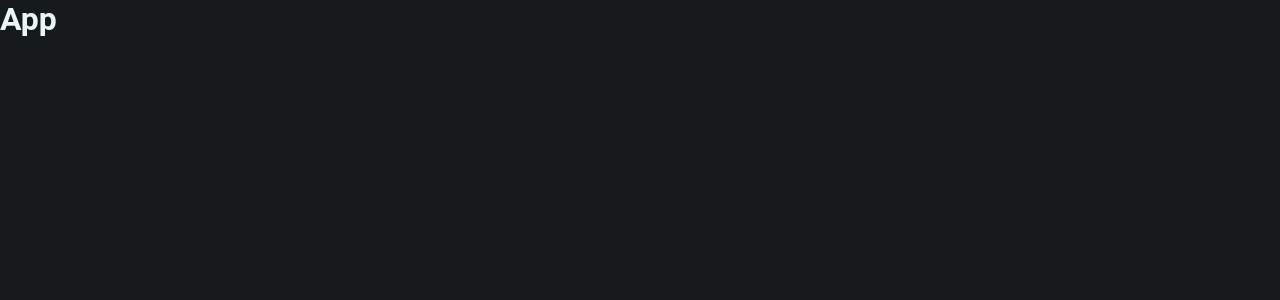
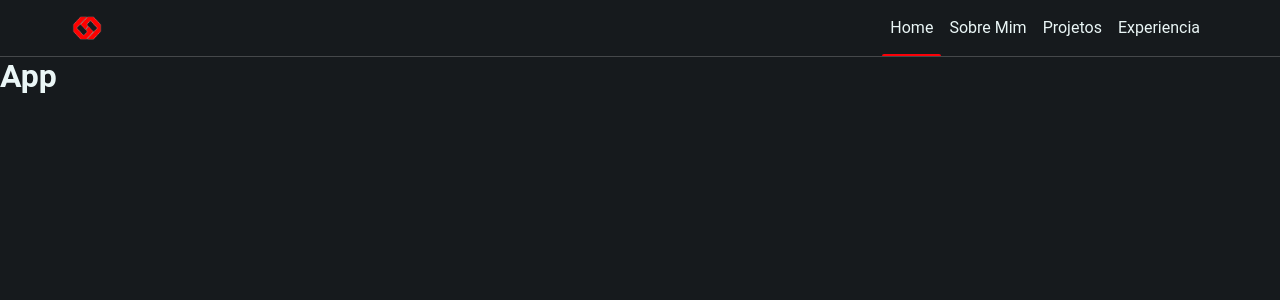
Before and after one commit to thg-nunes/portfolio, a Next.js app: page / in a window 1280 px wide. Shown: the top 300 px of the page. Built offline with nearby package versions, Linux system fonts and the light colour scheme; a web font is replaced by a local one.

Commit message:
feature: inicio da construcao do header

```diff
--- /dev/null
+++ b/src/components/header/index.tsx
@@ -0,0 +1,37 @@
+import Image from "next/image"
+import { NavLink } from "../navLink"
+import { Container } from "./styled"
+
+export const Header = () => {
+  return (
+    <Container>
+      <section>
+        <Image src='/logo.png' width='30px' height='30px' />
+        <nav>
+          <ul>
+            <NavLink href='/' activeClassname="link-active" passHref>
+              <a>
+                <li>Home</li>
+              </a>
+            </NavLink>
+            <NavLink href='/about/me' activeClassname="link-active" passHref>
+              <a>
+                <li>Sobre Mim</li>
+              </a>
+            </NavLink>
+            <NavLink href="/projects" activeClassname="link-active" passHref>
+              <a>
+                <li>Projetos</li>
+              </a>
+            </NavLink>
+            <NavLink href="/experiences" activeClassname="link-active" passHref>
+              <a>
+                <li>Experiencia</li>
+              </a>
+            </NavLink>
+          </ul>
+        </nav>
+      </section>
+    </Container>
+  )
+}
--- /dev/null
+++ b/src/components/header/styled.ts
@@ -0,0 +1,41 @@
+import styled from "styled-components";
+
+export const Container = styled.div`
+  & section {
+    width: 100%;
+    max-width: 1200px;
+
+    height: 3.5rem;
+    margin: 0 auto;
+
+    display: flex;
+    align-items: center;
+    justify-content: space-between;
+    padding: 0 2rem;
+
+    nav ul {
+      display: flex;
+      height: 3.5rem;
+      line-height: 3.5rem;
+
+
+      a {
+        position: relative;
+        padding: 0 .5rem;
+
+      }
+      .link-active li::after {
+        content: '';
+        width: 100%;
+        height: 2px;
+        left: 0;
+        bottom: 0;
+        background: ${({theme}) => theme.colors.background.red200};
+        border-radius: 10px 10px 0 0;
+        position: absolute;
+      }
+    }
+  }
+
+  border-bottom: 1px solid rgb(255, 255, 255, .2);
+`
--- a/src/pages/_app.tsx
+++ b/src/pages/_app.tsx
@@ -3,10 +3,12 @@ import type { AppProps } from 'next/app'
 import { ThemeProvider } from 'styled-components'
 import { GlobalStyle } from '../../styles/global/global-style'
 import { theme } from '../../styles/global/theme'
+import { Header } from '../components/header'
 
 function MyApp({ Component, pageProps }: AppProps) {
   return (
     <ThemeProvider theme={theme}>
+      <Header />
       <Component {...pageProps} />
       <GlobalStyle />
     </ThemeProvider>
```
Also changed, not shown: public/logo.png (added).
